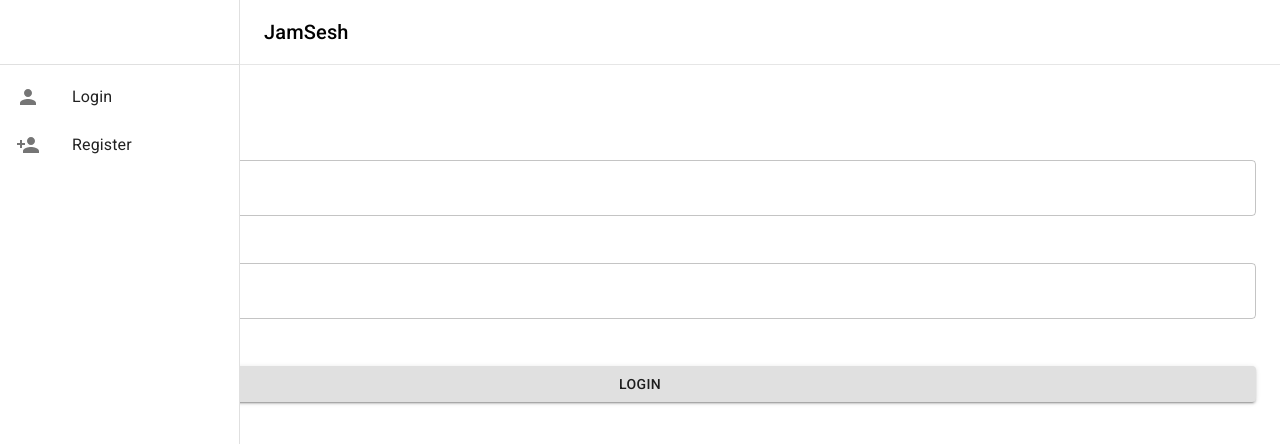
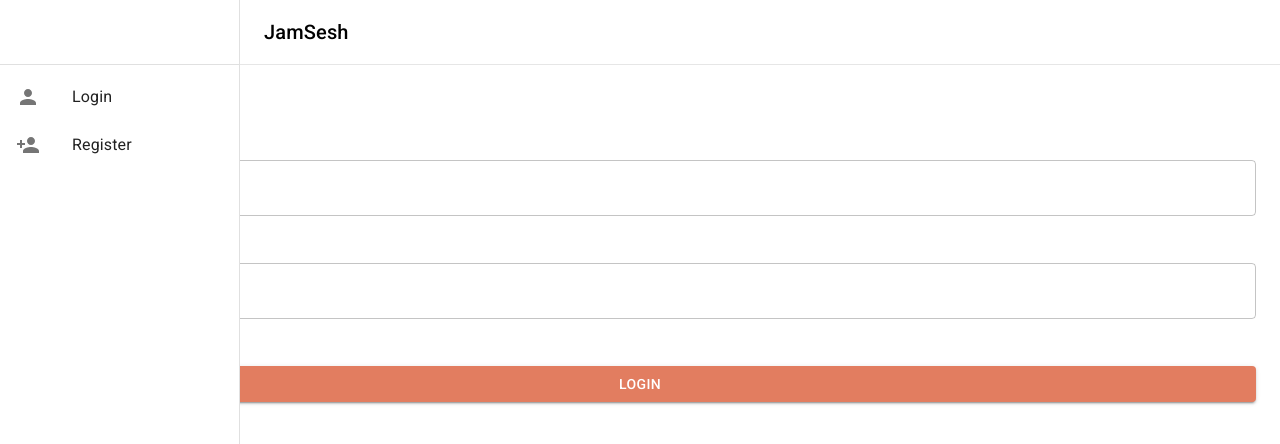
Before and after one commit to S-Brand5136/Jamsesh, a React (Create React App) app in the folder frontend/: page /login in a window 1280 px wide. Shown: the top 444 px of the page. Built offline with nearby package versions, Linux system fonts and the light colour scheme.

Commit message:
Update Button color in login form

```diff
--- a/frontend/src/components/forms/LoginForm.tsx
+++ b/frontend/src/components/forms/LoginForm.tsx
@@ -44,6 +44,7 @@ const LoginForm = () => {
         <Grid item xs={12}>
           <Button
             type='submit'
+            color='primary'
             fullWidth={true}
             variant='contained'
             onClick={() => submitHandler()}
--- a/frontend/src/pages/HomePage.tsx
+++ b/frontend/src/pages/HomePage.tsx
@@ -1,5 +1,5 @@
 const HomePage = () => {
-  return <main className='container'></main>;
+  return <main></main>;
 };
 
 export default HomePage;
```
